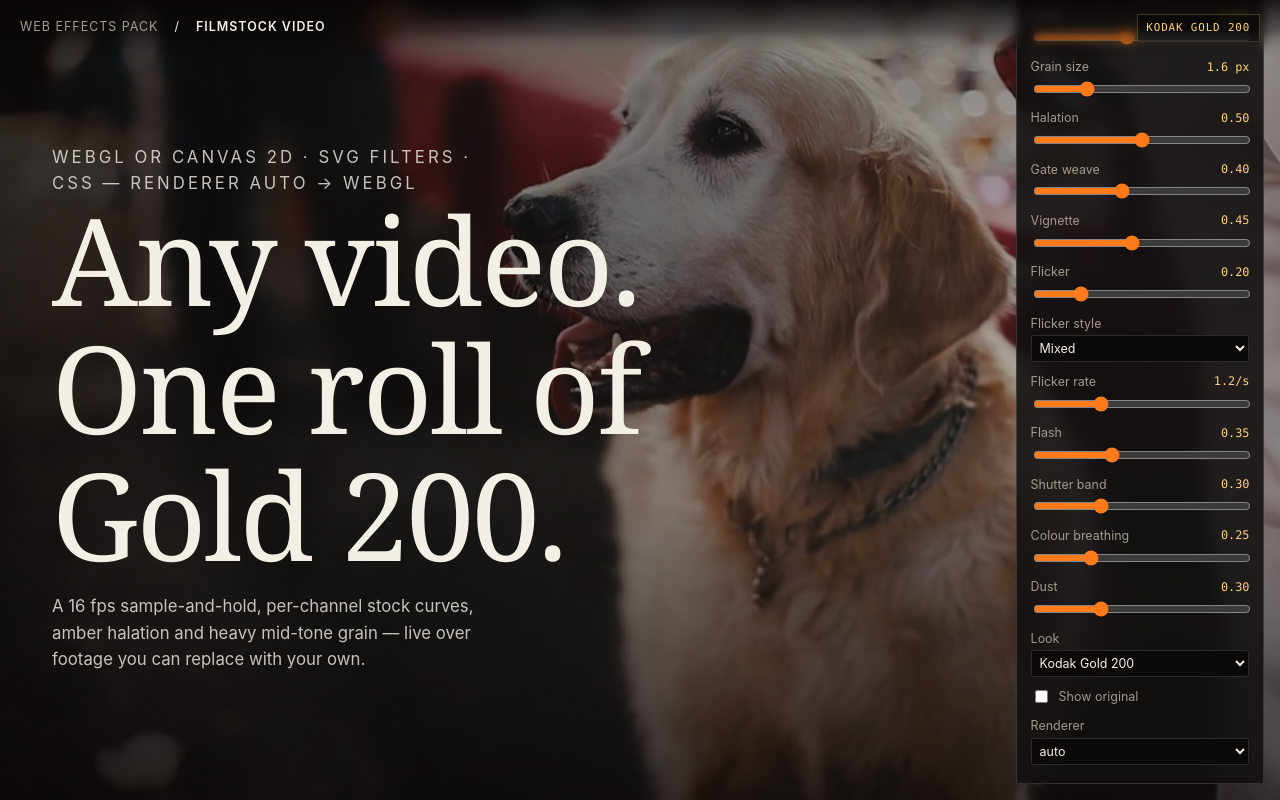
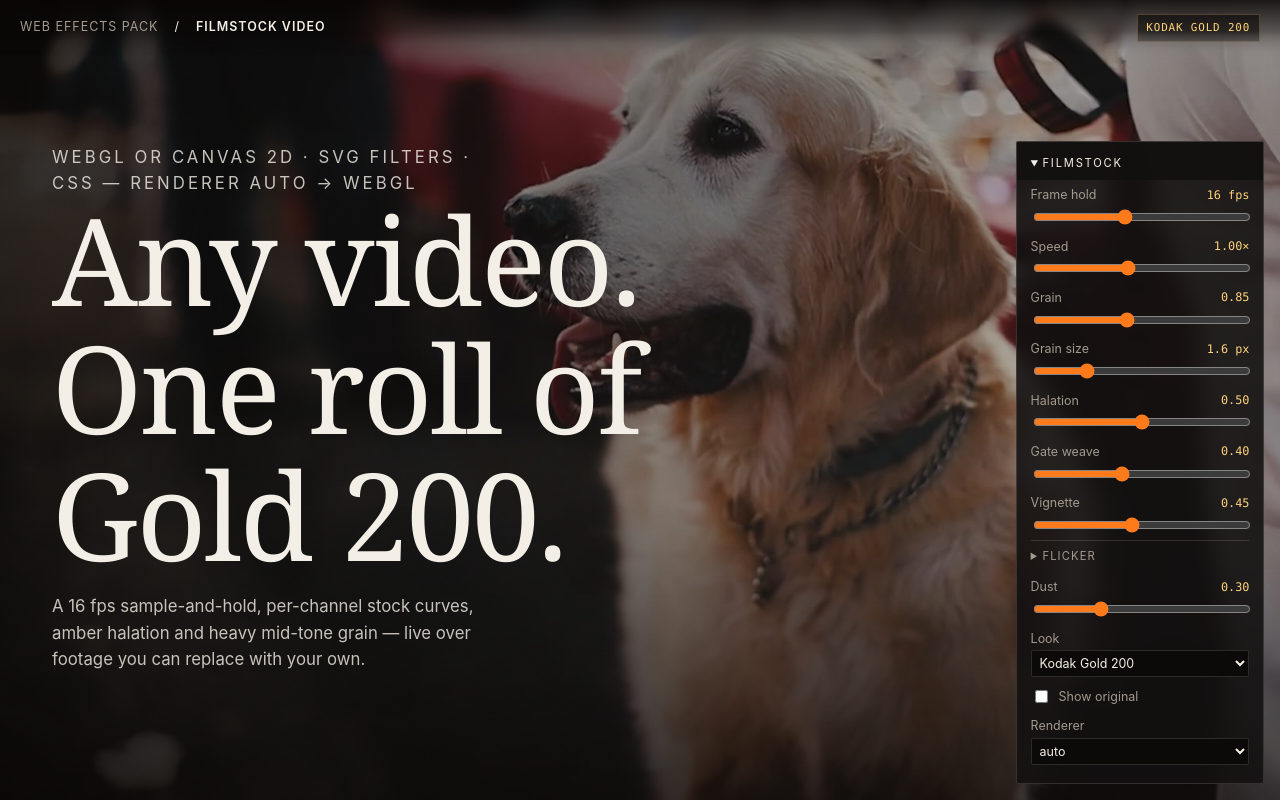
Before and after one commit to harvzheng/de-lib, a website built with Vite: page src/effects/film-grain-video/demo.html in a window 1280 px wide. Shown: the top 800 px of the page. Built offline with nearby package versions, Linux system fonts and the light colour scheme.

Commit message:
fix(filmstock): add flicker switch and scrollable controls

```diff
--- a/src/demo/controls.ts
+++ b/src/demo/controls.ts
@@ -36,7 +36,24 @@ export interface ButtonControl extends ControlBase {
   onInput: () => void;
 }
 
-export type Control = RangeControl | ToggleControl | SelectControl | ButtonControl;
+/**
+ * A collapsible sub-rack. Effects with a large knob count (the filmstock has
+ * fifteen) overflow the fixed rack otherwise, and a reader hunting one control
+ * should not have to scroll past every other one to reach it.
+ */
+export interface GroupControl extends ControlBase {
+  kind: 'group';
+  controls: Control[];
+  /** Collapsed by default: a group only earns its space when the reader opens it. */
+  open?: boolean;
+}
+
+export type Control =
+  | RangeControl
+  | ToggleControl
+  | SelectControl
+  | ButtonControl
+  | GroupControl;
 
 /**
  * Renders a collapsible rack of controls into `host` (expected to be a
@@ -62,7 +79,21 @@ export function createControls(host: HTMLElement, title: string, controls: Contr
   summary.textContent = title;
   host.append(summary);
 
-  for (const control of controls) {
+  for (const control of controls) host.append(buildControl(control));
+}
+
+function buildControl(control: Control): HTMLElement {
+  if (control.kind === 'group') {
+    const group = document.createElement('details');
+    group.className = 'demo-control-group';
+    group.open = control.open ?? false;
+    const summary = document.createElement('summary');
+    summary.textContent = control.label;
+    group.append(summary);
+    for (const child of control.controls) group.append(buildControl(child));
+    return group;
+  }
+
   const row = document.createElement('div');
   row.className = 'demo-control';
 
@@ -72,8 +103,7 @@ export function createControls(host: HTMLElement, title: string, controls: Contr
     button.textContent = control.label;
     button.addEventListener('click', () => control.onInput());
     row.append(button);
-      host.append(row);
-      continue;
+    return row;
   }
 
   const label = document.createElement('label');
@@ -118,8 +148,7 @@ export function createControls(host: HTMLElement, title: string, controls: Contr
     row.append(label, select);
   }
 
-    host.append(row);
-  }
+  return row;
 }
 
 let seq = 0;
--- a/src/demo/demo.css
+++ b/src/demo/demo.css
@@ -196,7 +196,17 @@ pre.demo-code {
   bottom: 1rem;
   z-index: 90;
   width: 15.5rem;
-  padding: 0.35rem 0.85rem 0.85rem;
+  /*
+   * The rack is pinned to the bottom of the viewport and grows upward, so a rack
+   * taller than the viewport used to run off the top edge with no way to reach the
+   * controls up there - the page behind scrolls, the rack does not. Capping it and
+   * scrolling its own overflow is what makes a fifteen-knob effect usable.
+   */
+  max-height: calc(100dvh - 2rem);
+  overflow-y: auto;
+  /* A rack that has hit its end must not hand the wheel to the page behind it. */
+  overscroll-behavior: contain;
+  padding: 0 0.85rem 0.85rem;
   font-size: 0.78rem;
   color: var(--ink-dim);
   background: rgb(19 17 16 / 88%);
@@ -210,12 +220,42 @@ pre.demo-code {
 }
 
 .demo-controls > summary {
-  padding: 0.5rem 0;
+  /* Sticky inside the rack's own scroll box: the title is the only affordance that
+     says which effect these knobs belong to, so it cannot scroll away. */
+  position: sticky;
+  top: 0;
+  z-index: 1;
+  margin: 0 -0.85rem;
+  padding: 0.85rem 0.85rem 0.5rem;
   font-size: 0.7rem;
   letter-spacing: 0.16em;
   text-transform: uppercase;
   color: var(--ink);
+  background: rgb(19 17 16 / 92%);
   cursor: pointer;
+}
+
+.demo-control-group {
+  border-top: 1px solid var(--line);
+}
+
+.demo-control-group > summary {
+  padding: 0.45rem 0;
+  font-size: 0.7rem;
+  letter-spacing: 0.1em;
+  text-transform: uppercase;
+  color: var(--ink-dim);
+  cursor: pointer;
+}
+
+.demo-control-group[open] > summary {
+  color: var(--ink);
+}
+
+/* Indented so an open group reads as belonging to its heading rather than as a
+   continuation of the flat list above it. */
+.demo-control-group > .demo-control {
+  padding-left: 0.55rem;
 }
 
 .demo-control {
--- a/src/effects/film-grain-video/demo.ts
+++ b/src/effects/film-grain-video/demo.ts
@@ -37,6 +37,9 @@ const effect = createFilmGrainVideo(demoBackground, {
 let objectUrl: string | null = null;
 let comparing = false;
 let rawVideo: HTMLVideoElement | null = null;
+/** The rack's flicker switch and its level are separate, so switching back on restores the level. */
+let flickerOn = true;
+let flickerAmount = 0.2;
 
 function syncComparison(): void {
   rawVideo?.remove();
@@ -135,18 +138,36 @@ createControls(controlsRack, 'Filmstock', [
     onInput: (value) => effect.setOptions({ vignette: value }),
   },
   {
+    kind: 'group',
+    label: 'Flicker',
+    controls: [
+      {
+        kind: 'toggle',
+        label: 'Enabled',
+        value: true,
+        onInput: (value) => {
+          flickerOn = value;
+          effect.setOptions({ flicker: value ? flickerAmount : 0 });
+        },
+      },
+      {
         kind: 'range',
-    label: 'Flicker',
+        label: 'Amount',
         min: 0,
         max: 1,
         step: 0.05,
         value: 0.2,
         format: (value) => value.toFixed(2),
-    onInput: (value) => effect.setOptions({ flicker: value }),
+        onInput: (value) => {
+          flickerAmount = value;
+          // Moving the amount while flicker is switched off sets the level it will come
+          // back at, rather than silently switching it on.
+          if (flickerOn) effect.setOptions({ flicker: value });
+        },
       },
       {
         kind: 'select',
-    label: 'Flicker style',
+        label: 'Style',
         options: [
           { label: 'Exposure', value: 'exposure' },
           { label: 'Projector', value: 'projector' },
@@ -161,7 +182,7 @@ createControls(controlsRack, 'Filmstock', [
       },
       {
         kind: 'range',
-    label: 'Flicker rate',
+        label: 'Rate',
         min: 0,
         max: 4,
         step: 0.1,
@@ -198,6 +219,8 @@ createControls(controlsRack, 'Filmstock', [
         value: 0.25,
         format: (value) => value.toFixed(2),
         onInput: (value) => effect.setOptions({ colorBreathing: value }),
+      },
+    ],
   },
   {
     kind: 'range',
--- a/src/effects/film-grain-video/frame.ts
+++ b/src/effects/film-grain-video/frame.ts
@@ -115,7 +115,11 @@ function updateProjector(
   const projectorRandom = mulberry32((frame * 0x85ebca6b + 0xc2b2ae35) >>> 0);
   // Poisson: the chance at least one event lands inside this frame's slice.
   const eventChance = 1 - Math.exp(-config.flickerRate / config.fps);
-  if (projectorRandom() >= eventChance || config.flash <= 0) {
+  // `flicker` is the master switch for brightness instability, so zero has to stop
+  // the flashes too, not just the exposure jitter - otherwise there is no single
+  // value that turns flicker off. The shutter band and colour breathing above are
+  // not brightness flicker and keep their own amounts.
+  if (config.flicker <= 0 || projectorRandom() >= eventChance || config.flash <= 0) {
     state.flashOpacity = 0;
     return;
   }
--- a/src/effects/film-grain-video/index.ts
+++ b/src/effects/film-grain-video/index.ts
@@ -46,7 +46,11 @@ export interface FilmGrainVideoOptions {
   gateWeave?: number;
   /** Vignette strength, 0..1. Default 0.45. */
   vignette?: number;
-  /** Exposure flicker per held frame, 0..1. Default 0.2. */
+  /**
+   * Exposure flicker per held frame, 0..1. Default 0.2. Also the master switch for
+   * brightness instability: 0 turns flicker off outright, projector flashes
+   * included, whatever `flickerStyle` and `flash` say.
+   */
   flicker?: number;
   /** What kind of flicker to apply. Default 'exposure' — the current behaviour. */
   flickerStyle?: FlickerStyle;
```
Also changed, not shown: src/effects/film-grain-video/frame.test.ts (+23 -0 lines), src/effects/film-grain-video/README.md. Lines whose indentation alone changed are shown as unchanged.
